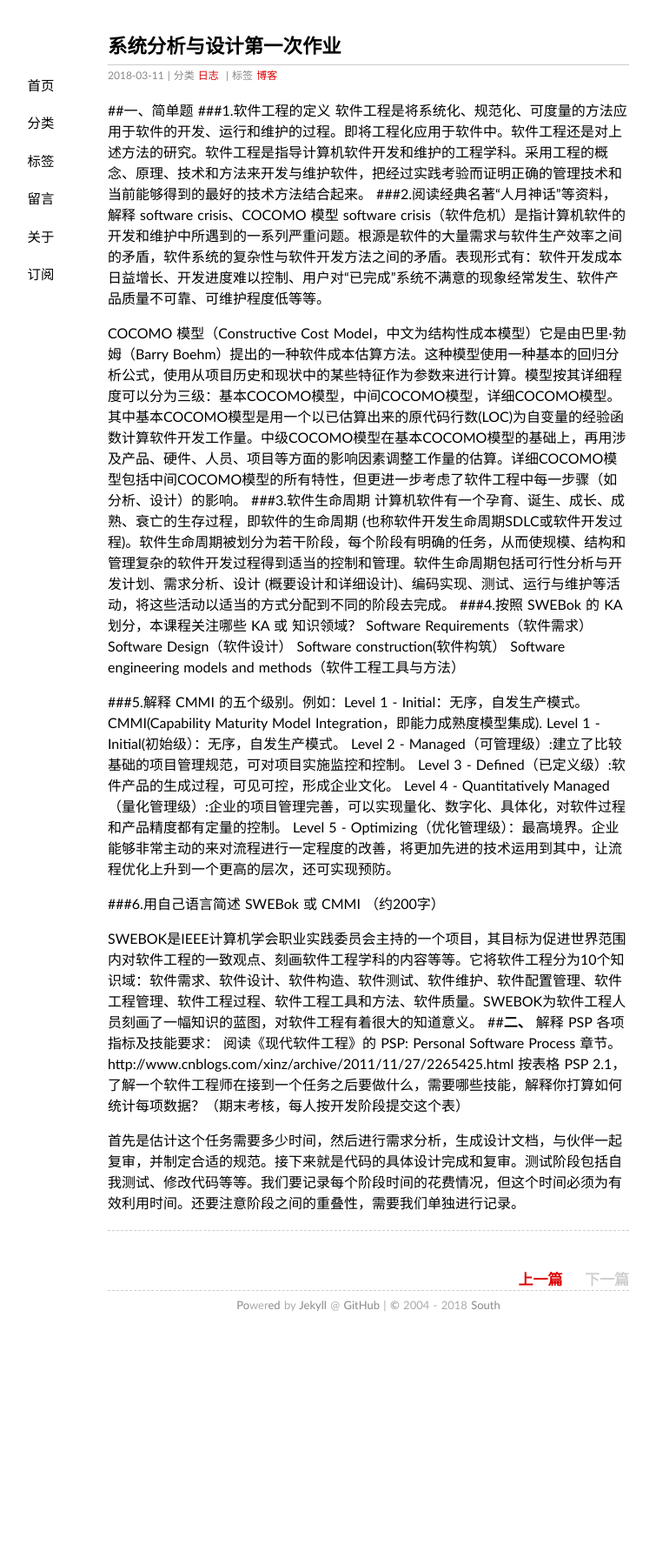
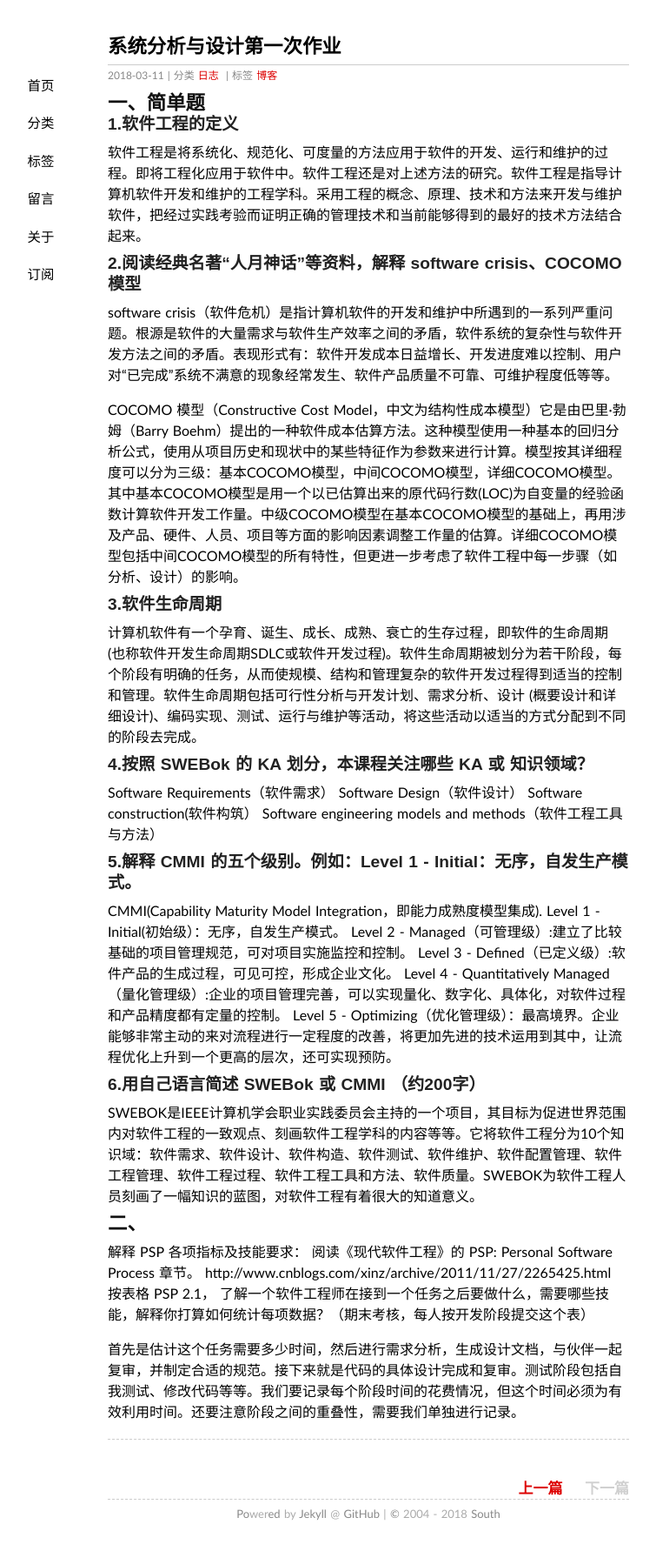
Before and after one commit to south270/south270.github.io, a Jekyll site: the page built from _posts/2018-3-11-first-homework.md, in a window 1280 px wide. Shown: the whole page at 87% size, without its empty margins (216-971 px from the left). Built offline with Jekyll 4.4.1, drawn with Linux system fonts in a browser that asks for light colours; comment, search, counter and statistics services are not loaded; before the commit the page ends 1543 px from its top, so only the background shows below that.

```diff
--- a/_posts/2018-3-11-first-homework.md
+++ b/_posts/2018-3-11-first-homework.md
@@ -5,23 +5,22 @@ date: 2018-3-11 13:37:10+00:00
 categories: 日志
 tags: 博客
 ---
-
-##一、简单题
-###1.软件工程的定义
+## 一、简单题
+### 1.软件工程的定义
 软件工程是将系统化、规范化、可度量的方法应用于软件的开发、运行和维护的过程。即将工程化应用于软件中。软件工程还是对上述方法的研究。软件工程是指导计算机软件开发和维护的工程学科。采用工程的概念、原理、技术和方法来开发与维护软件，把经过实践考验而证明正确的管理技术和当前能够得到的最好的技术方法结合起来。
-###2.阅读经典名著“人月神话”等资料，解释 software crisis、COCOMO 模型
+### 2.阅读经典名著“人月神话”等资料，解释 software crisis、COCOMO 模型
 software crisis（软件危机）是指计算机软件的开发和维护中所遇到的一系列严重问题。根源是软件的大量需求与软件生产效率之间的矛盾，软件系统的复杂性与软件开发方法之间的矛盾。表现形式有：软件开发成本日益增长、开发进度难以控制、用户对“已完成”系统不满意的现象经常发生、软件产品质量不可靠、可维护程度低等等。
 
 COCOMO 模型（Constructive Cost Model，中文为结构性成本模型）它是由巴里·勃姆（Barry Boehm）提出的一种软件成本估算方法。这种模型使用一种基本的回归分析公式，使用从项目历史和现状中的某些特征作为参数来进行计算。模型按其详细程度可以分为三级：基本COCOMO模型，中间COCOMO模型，详细COCOMO模型。其中基本COCOMO模型是用一个以已估算出来的原代码行数(LOC)为自变量的经验函数计算软件开发工作量。中级COCOMO模型在基本COCOMO模型的基础上，再用涉及产品、硬件、人员、项目等方面的影响因素调整工作量的估算。详细COCOMO模型包括中间COCOMO模型的所有特性，但更进一步考虑了软件工程中每一步骤（如分析、设计）的影响。
-###3.软件生命周期
+### 3.软件生命周期
 计算机软件有一个孕育、诞生、成长、成熟、衰亡的生存过程，即软件的生命周期 (也称软件开发生命周期SDLC或软件开发过程)。软件生命周期被划分为若干阶段，每个阶段有明确的任务，从而使规模、结构和管理复杂的软件开发过程得到适当的控制和管理。软件生命周期包括可行性分析与开发计划、需求分析、设计 (概要设计和详细设计)、编码实现、测试、运行与维护等活动，将这些活动以适当的方式分配到不同的阶段去完成。
-###4.按照 SWEBok 的 KA 划分，本课程关注哪些 KA 或 知识领域？
+### 4.按照 SWEBok 的 KA 划分，本课程关注哪些 KA 或 知识领域？
 Software Requirements（软件需求）
 Software Design（软件设计）
 Software construction(软件构筑）
 Software engineering models and methods（软件工程工具与方法）
 
-###5.解释 CMMI 的五个级别。例如：Level 1 - Initial：无序，自发生产模式。
+### 5.解释 CMMI 的五个级别。例如：Level 1 - Initial：无序，自发生产模式。
 CMMI(Capability Maturity Model Integration，即能力成熟度模型集成).
 Level 1 - Initial(初始级）：无序，自发生产模式。
 Level 2 - Managed（可管理级）:建立了比较基础的项目管理规范，可对项目实施监控和控制。
@@ -29,10 +28,10 @@ Level 3 - Defined（已定义级）:软件产品的生成过程，可见可控
 Level 4 - Quantitatively Managed（量化管理级）:企业的项目管理完善，可以实现量化、数字化、具体化，对软件过程和产品精度都有定量的控制。
 Level 5 - Optimizing（优化管理级）：最高境界。企业能够非常主动的来对流程进行一定程度的改善，将更加先进的技术运用到其中，让流程优化上升到一个更高的层次，还可实现预防。
 
-###6.用自己语言简述 SWEBok 或 CMMI （约200字）
+### 6.用自己语言简述 SWEBok 或 CMMI （约200字）
 
 SWEBOK是IEEE计算机学会职业实践委员会主持的一个项目，其目标为促进世界范围内对软件工程的一致观点、刻画软件工程学科的内容等等。它将软件工程分为10个知识域：软件需求、软件设计、软件构造、软件测试、软件维护、软件配置管理、软件工程管理、软件工程过程、软件工程工具和方法、软件质量。SWEBOK为软件工程人员刻画了一幅知识的蓝图，对软件工程有着很大的知道意义。
-##**二、**
+## 二、
 解释 PSP 各项指标及技能要求：
 阅读《现代软件工程》的 PSP: Personal Software Process 章节。
 http://www.cnblogs.com/xinz/archive/2011/11/27/2265425.html
@@ -40,4 +39,4 @@ http://www.cnblogs.com/xinz/archive/2011/11/27/2265425.html
 
 首先是估计这个任务需要多少时间，然后进行需求分析，生成设计文档，与伙伴一起复审，并制定合适的规范。接下来就是代码的具体设计完成和复审。测试阶段包括自我测试、修改代码等等。我们要记录每个阶段时间的花费情况，但这个时间必须为有效利用时间。还要注意阶段之间的重叠性，需要我们单独进行记录。
 
-----
+---
```
